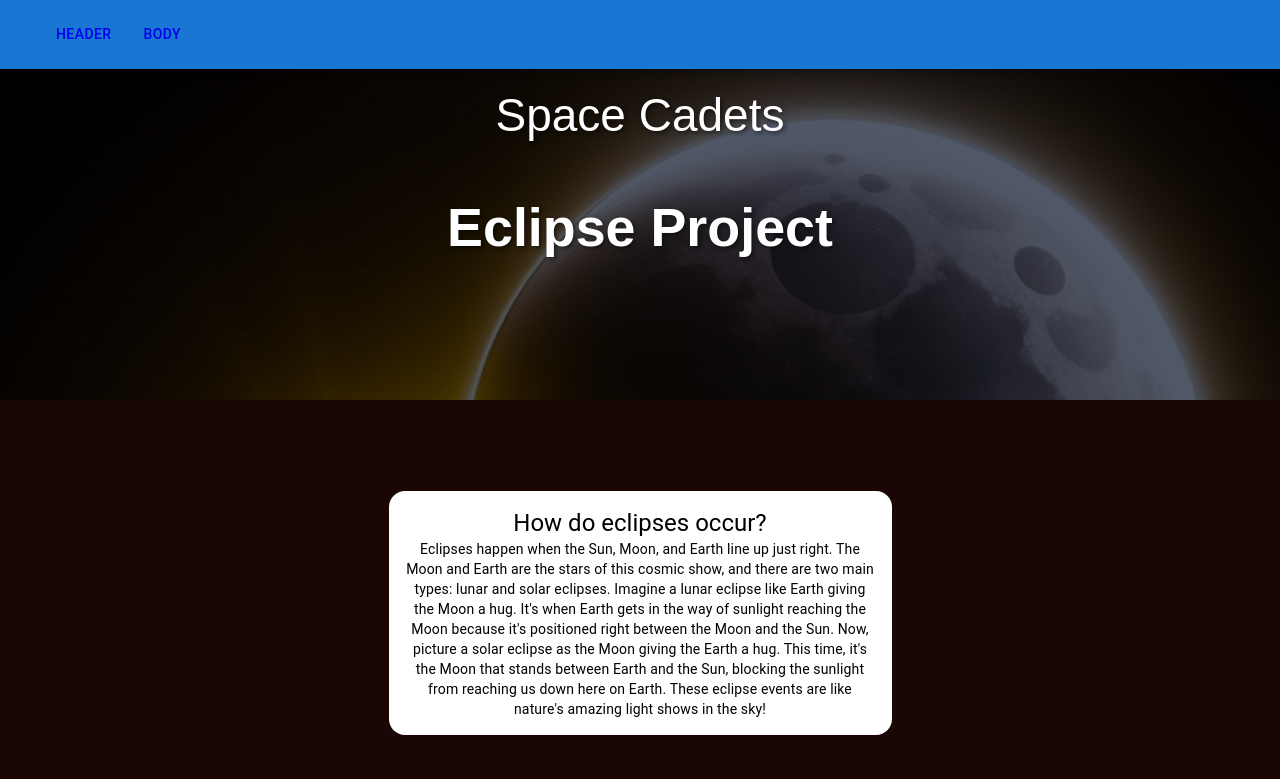
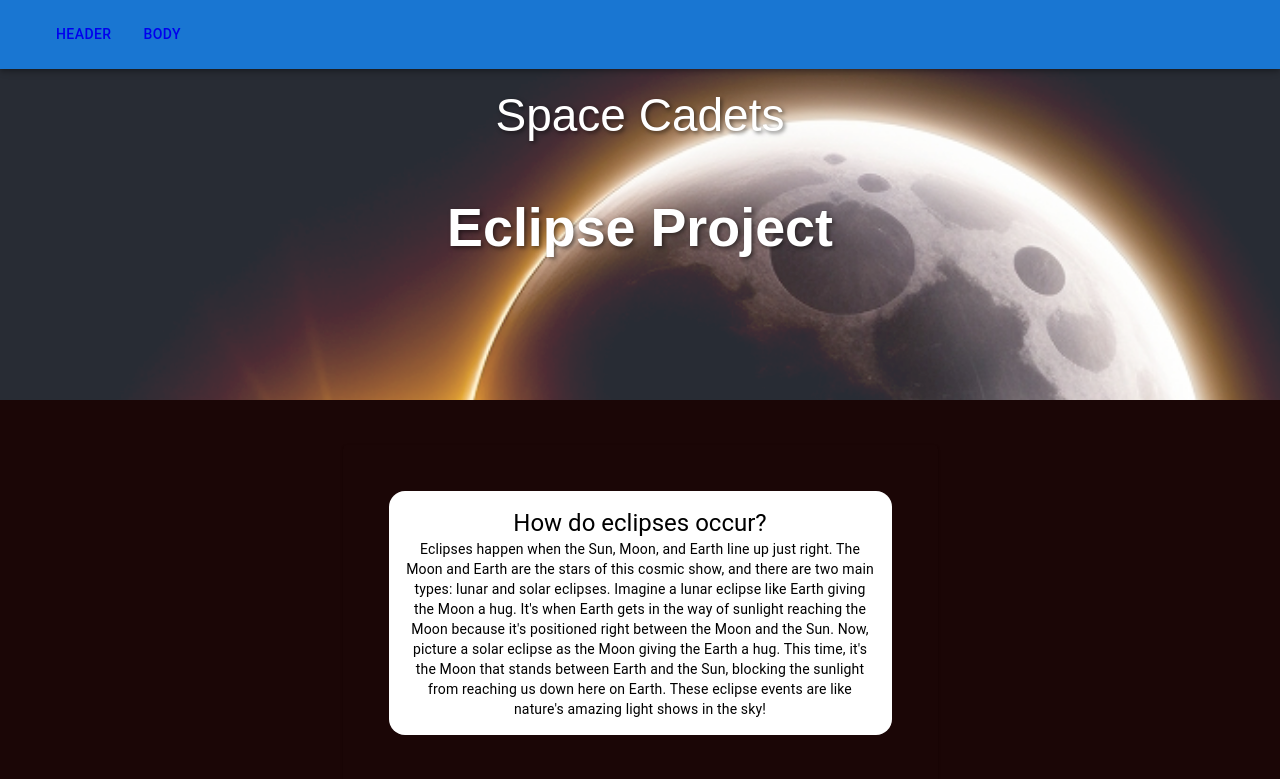
Before and after one commit to AlissonRoss/eclipse-NASA-challenge-2023, a React (Create React App) app: page / in a window 1280 px wide. Shown: the top 779 px of the page. Built offline with nearby package versions, Linux system fonts and the light colour scheme.

Commit message:
Fixed header picture

```diff
--- a/src/App.css
+++ b/src/App.css
@@ -16,7 +16,7 @@
 
 .App-header{
   background-image:  url('./Images/Moon.png');
-  background-blend-mode: overlay;
+  background-blend-mode: lighten;
   background-repeat: no-repeat;
   background-position: center top;
   text-shadow: 2px 2px 4px rgba(0, 0, 0, 0.5);;
```
